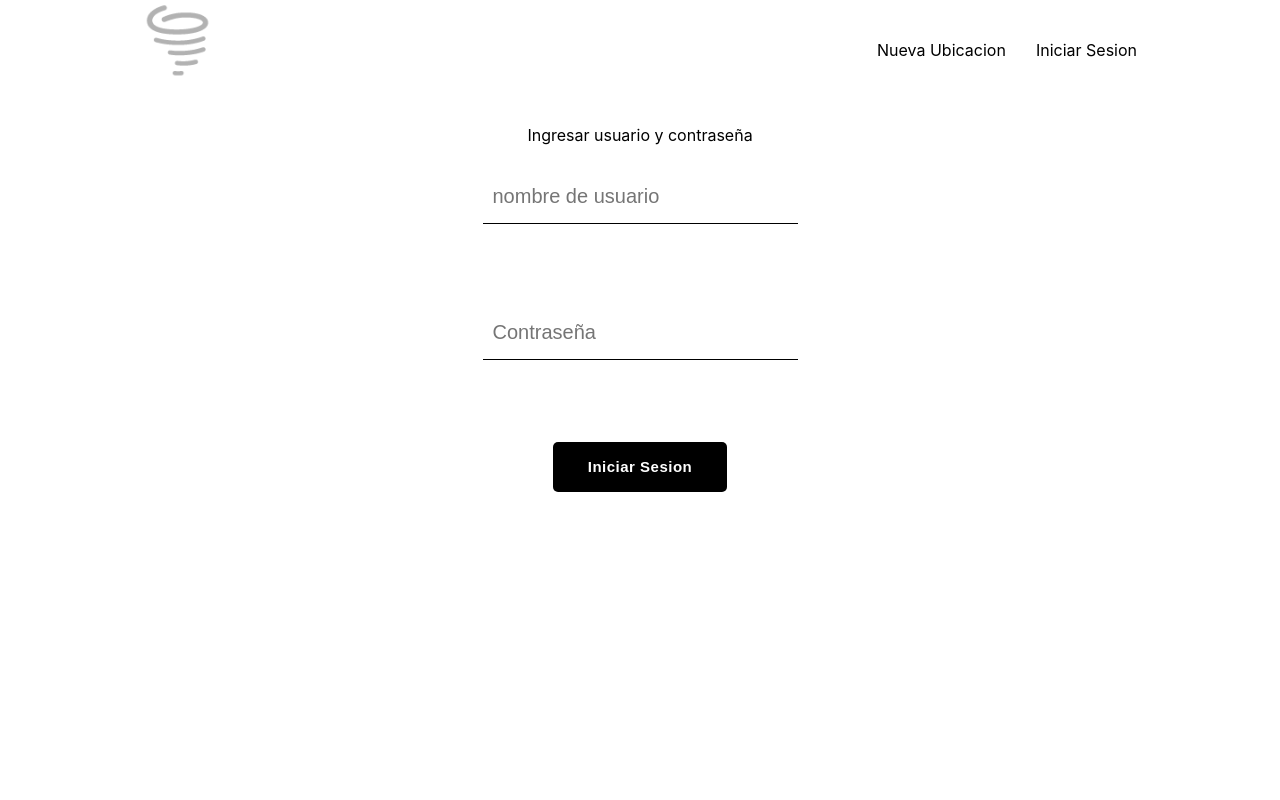
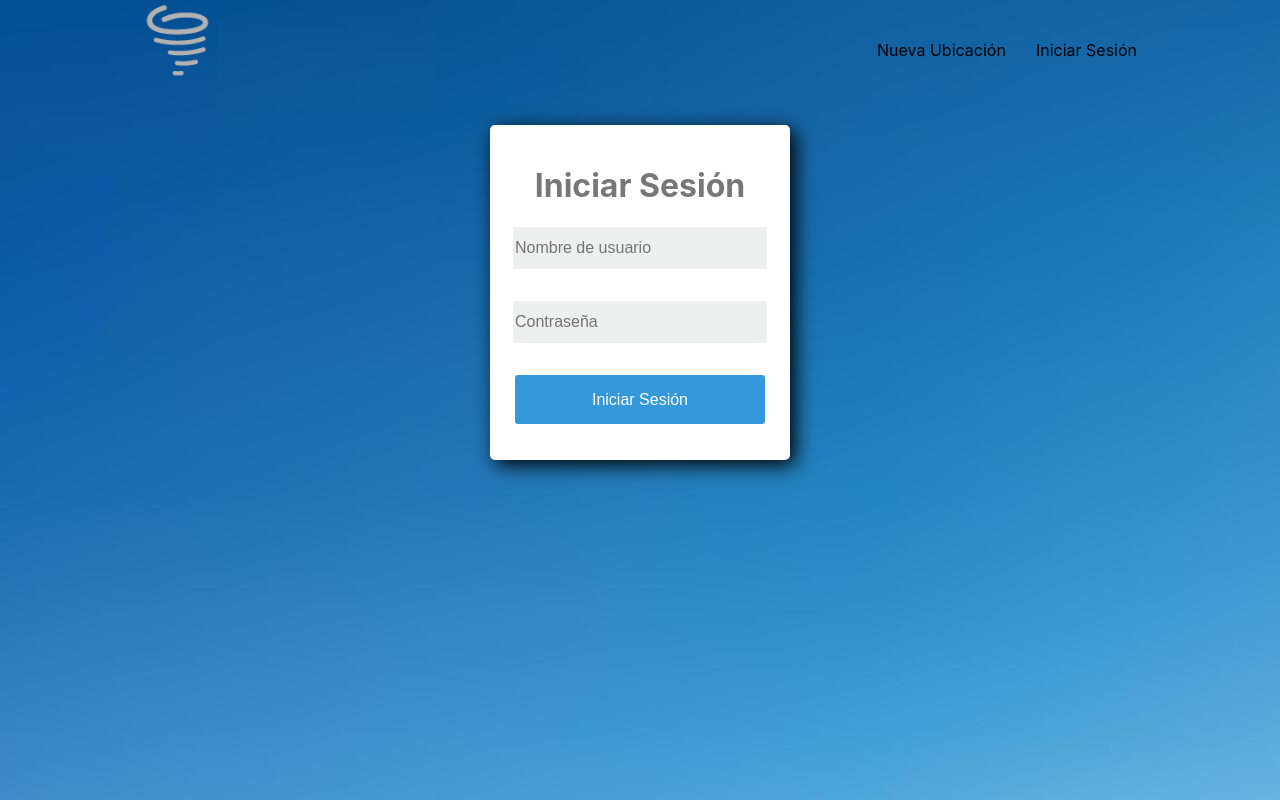
Before and after one commit to Okysnm/monica, a React (Create React App) app: page /#/ in a window 1280 px wide. Built offline with nearby package versions, Linux system fonts and the light colour scheme.

Commit message:
Se realizan modificaciones en css de login

```diff
--- a/src/index.css
+++ b/src/index.css
@@ -5,6 +5,7 @@ body {
     sans-serif;
   -webkit-font-smoothing: antialiased;
   -moz-osx-font-smoothing: grayscale;
+  background-image: url("./assets/fondo.jpg");
 }
 
 code {
--- a/src/routes/Navigation/Navigation.jsx
+++ b/src/routes/Navigation/Navigation.jsx
@@ -33,19 +33,19 @@ const Navigation = () => {
         <div className='nav-links-container'>
             {currentUser ? (
                 <Link className='nav-link enter' to='location/create'>
-                    Nueva Ubicacion
+                    Nueva Ubicación
                 </Link>
             ) : (
-                <span className='nav-link'>Nueva Ubicacion</span>
+                <span className='nav-link'>Nueva Ubicación</span>
             )}
 
             {currentUser ? (
                 <span className='nav-link sign-out' onClick={handleSignOut}>
-                    Cerrar Sesion
+                    Cerrar Sesión
                 </span>
             ) : (
                 <Link className='nav-link sign-in' to='/'>
-                    Iniciar Sesion
+                    Iniciar Sesión
                 </Link>
             )}
         </div>
--- a/src/routes/Ubicacion/UbicacionCreation.jsx
+++ b/src/routes/Ubicacion/UbicacionCreation.jsx
@@ -27,7 +27,7 @@ const LocationCreation = () => {
        })
       .catch((err) => console.log(err));
 
-    navigate('/')
+    navigate('/home')
   }
 
   const { register, handleSubmit, formState: { errors } } = useForm()
--- a/src/routes/login/login.css
+++ b/src/routes/login/login.css
@@ -1,3 +1,61 @@
+.sign-in-container{
+    margin: 20px auto;
+    width: 300px;
+}
+
+.login-screen {
+    background-color: #FFF;
+    padding: 20px;
+    border-radius: 5px;
+    box-shadow: 5px 5px 20px black;
+}
+
+.app-title {
+    text-align: center;
+    color: #777;
+}
+
+.sign-in-form{
+    text-align: center;
+}
+
+.input-form {
+    background-color: #ECF0F1;
+    border: 2px solid transparent;
+    border-radius: 3px;
+    font-size: 16px;
+    font-weight: 200;
+    padding: 10px 0;
+    width: 250px;
+}
+
+.btn-form {
+    border: 2px solid transparent;
+    background: #3498DB;
+    color: #ffffff;
+    font-size: 16px;
+    line-height: 25px;
+    padding: 10px 0;
+    text-decoration: none;
+    text-shadow: none;
+    border-radius: 3px;
+    box-shadow: none;
+    transition: 0.25s;
+    display: block;
+    width: 250px;
+    margin: 0 auto;
+  }
+
+.btn-form:hover {
+    border: 2px solid black;
+    background: black;
+    box-shadow: none;
+}
+
+/*.title{
+    font-size: 30px;
+}
+
 .sign-in-container, .sign-in-form {
     display: flex;
     flex-direction: column;
@@ -39,3 +97,4 @@
     justify-content: center;
     margin-top: 25px;
 }
+*/
--- a/src/routes/login/login.jsx
+++ b/src/routes/login/login.jsx
@@ -16,12 +16,15 @@ const Login = () => {
     }
     return (
         <div className="sign-in-container">
-            <span>Ingresar usuario y contraseña</span>
+            <div className="login-screen">
+                <div className="app-title">
+                    <h1>Iniciar Sesión</h1>
+                </div>
                 <form className="sign-in-form" onSubmit={handleSubmit(onSubmit)}>
                     <input
                         className="input-form"
                         type="text"
-                    placeholder="nombre de usuario"
+                        placeholder="Nombre de usuario"
                         { ...register('username', {
                             required : 'Ingrese su nombre de usuario'
                             }
@@ -38,8 +41,9 @@ const Login = () => {
                         )}
                     />
                     <p>{errors.password?.message}</p>
-                <button className="btn-form" type="submit">Iniciar Sesion</button>
+                    <button className="btn-form" type="submit">Iniciar Sesión</button>
                 </form>
+            </div>
         </div>
     )
 }
```
Also changed, not shown: src/assets/fondo.jpg (added). Lines whose indentation alone changed are shown as unchanged.
